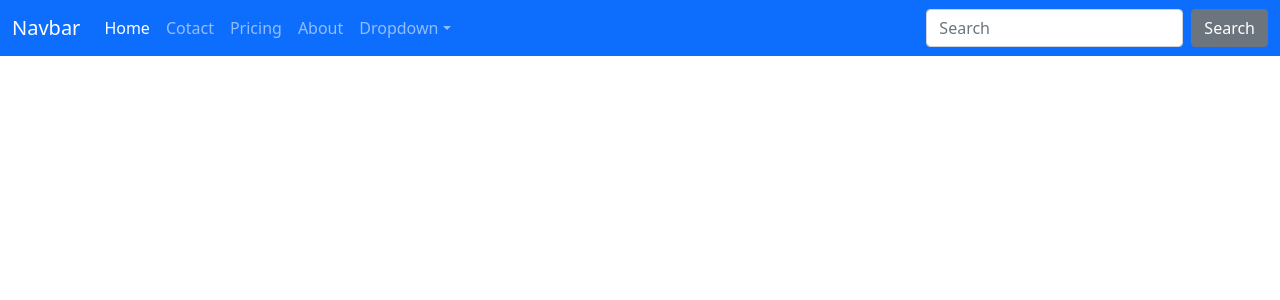
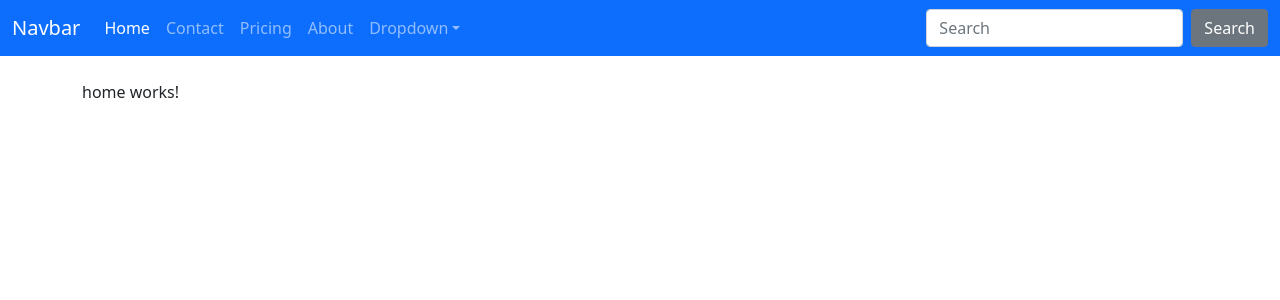
Before and after one commit to SafwenSoker/apple-shop, an Angular app: page / in a window 1280 px wide. Shown: the top 300 px of the page. Built offline with nearby package versions, Linux system fonts and the light colour scheme.

Commit message:
Integrating the home component

```diff
--- a/src/app/app-routing.module.ts
+++ b/src/app/app-routing.module.ts
@@ -3,9 +3,11 @@ import { RouterModule, Routes } from '@angular/router';
 
 import { AboutComponent } from './about/about.component';
 import { ContactComponent } from './contact/contact.component';
+import { HomeComponent } from './home/home.component';
 const routes: Routes = [
   { path : "about", component : AboutComponent},
-  { path : "contact", component : ContactComponent}
+  { path : "contact", component : ContactComponent},
+  { path : "", component : HomeComponent}
 ];
 
 @NgModule({
--- a/src/app/navbar/navbar.component.html
+++ b/src/app/navbar/navbar.component.html
@@ -8,12 +8,12 @@
       <div class="collapse navbar-collapse" id="navbarColor01">
         <ul class="navbar-nav me-auto">
           <li class="nav-item">
-            <a class="nav-link active" href="#">Home
+            <a class="nav-link active" routerLink="/">Home
               <span class="visually-hidden">(current)</span>
             </a>
           </li>
           <li class="nav-item">
-            <a class="nav-link" routerLink="/contact">Cotact</a>
+            <a class="nav-link" routerLink="/contact">Contact</a>
           </li>
           <li class="nav-item">
             <a class="nav-link" href="#">Pricing</a>
```
Also changed, not shown: src/app/app.module.ts (+3 -5 lines).
